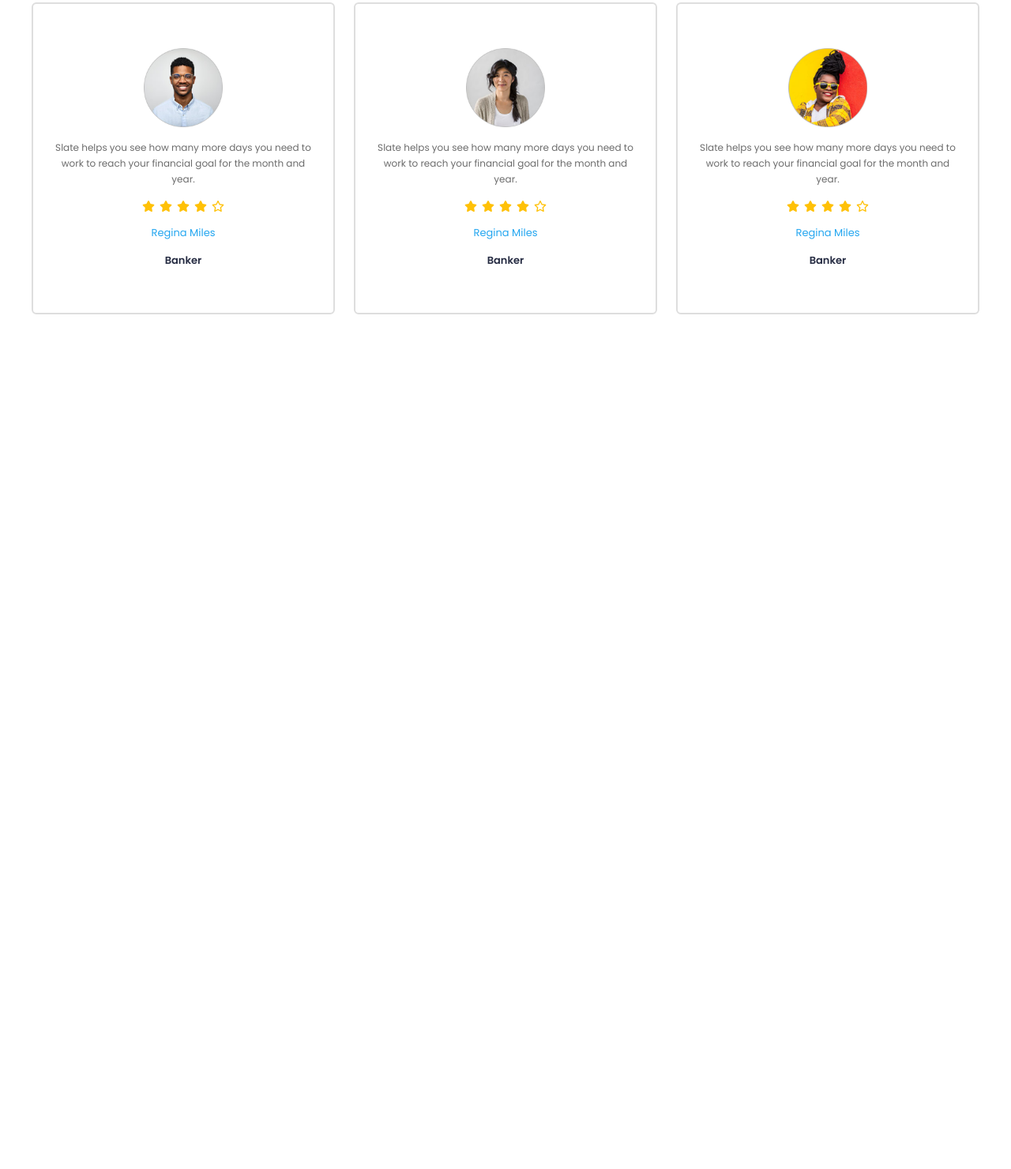
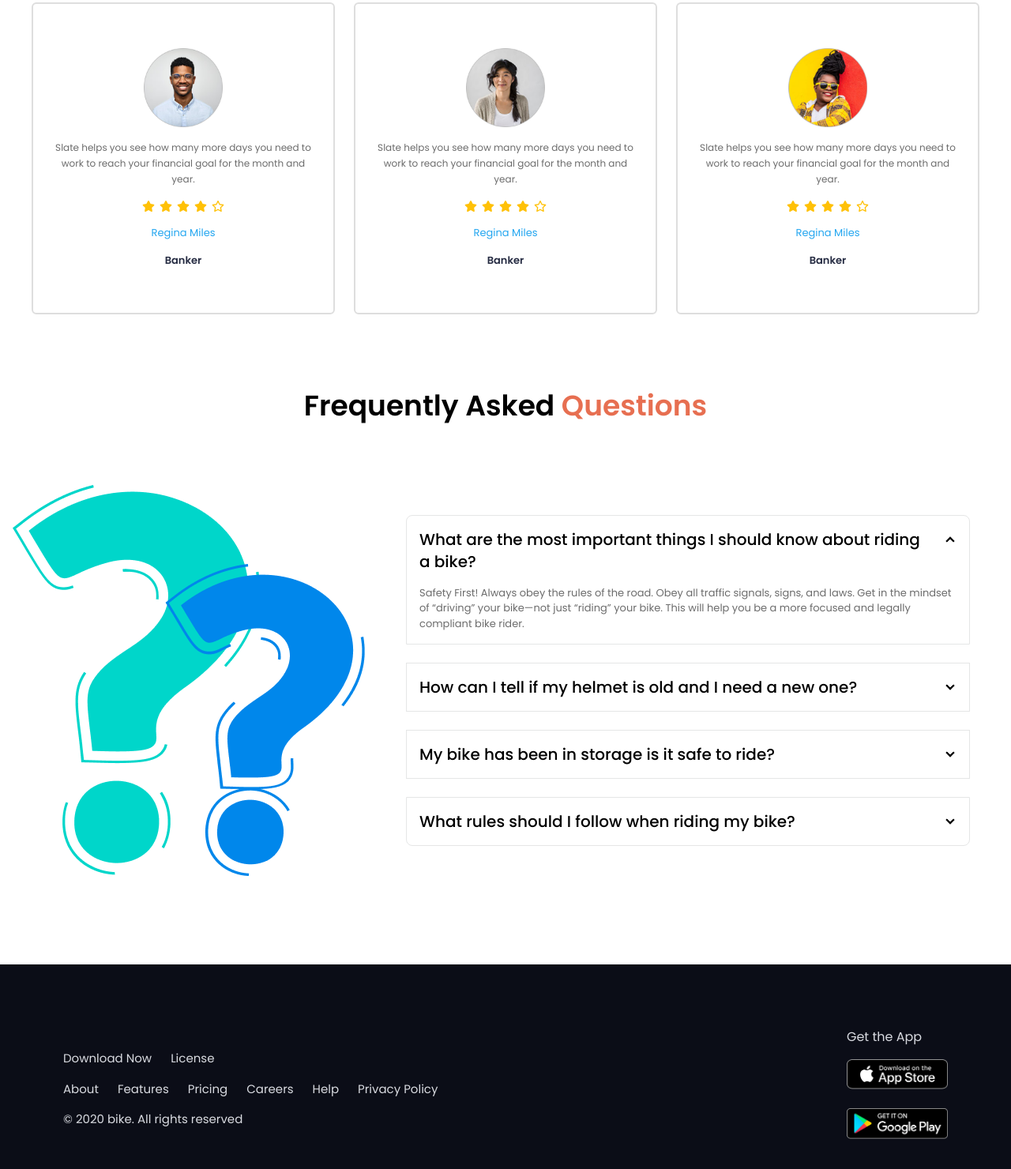
Before and after one commit to sarfarazakram576/Bike-Zone, a plain HTML site: page index.html in a window 1280 px wide. Shown: the part 2019-3499 px from the top of the page at 79% size. Before the commit the page ends 2513 px from the top, so only its background shows below. Drawn offline with nearby package versions, Linux system fonts and the light colour scheme.

Commit message:
complete bike zone

```diff
--- a/index.html
+++ b/index.html
@@ -104,7 +104,7 @@
 
 
           </div>
-          <div class="lg:flex-1">
+          <div class="lg:flex-1 mt-10 lg:mt-0">
 
             <img src="images/slider/bike1.png" class="w-full" />
 
@@ -130,7 +130,7 @@
 
 
           </div>
-          <div class="lg:flex-1">
+          <div class="lg:flex-1 mt-10 lg:mt-0">
 
             <img src="images/slider/bike2.png" class="w-full" />
 
@@ -156,7 +156,7 @@
 
 
           </div>
-          <div class="lg:flex-1">
+          <div class="lg:flex-1 mt-10 lg:mt-0">
 
             <img src="images/slider/bike3.png" class="w-full" />
 
@@ -168,6 +168,7 @@
           <a href="#slide4" class="btn btn-circle">❯</a>
         </div>
       </div>
+
       <div id="slide4" class="carousel-item relative w-full ">
 
         <div class="flex flex-col lg:flex-row w-full justify-between items-center p-20 lg:p-24">
@@ -182,7 +183,7 @@
 
 
           </div>
-          <div class="lg:flex-1">
+          <div class="lg:flex-1 mt-10 lg:mt-0">
 
             <img src="images/slider/bike4.png" class="w-full" />
 
@@ -358,14 +359,91 @@
 
     </div>
 
+    <div class="my-24">
+      <h1 class="text-4xl text-black font-semibold text-center my-16">Frequently Asked <span
+          class="text-bike-primary">Questions
+        </span>
+      </h1>
+
+      <div class="hero ">
+        <div class="hero-content flex-col lg:flex-row ">
+          <img src="images/others/faq.png" class="w-[100%] lg:w-[40%]">
+          <div class="join join-vertical w-full px-9 gap-6">
+            <div class="collapse collapse-arrow join-item border-base-300 border ">
+              <input type="radio" name="my-accordion-4" checked="checked" />
+              <div class="collapse-title text-xl font-medium ">What are the most important things I should
+                know about riding a bike?</div>
+              <div class="collapse-content">
+                <p class="text-[#6C6C6C] text-[13px]">Safety First! Always obey the rules of the road. Obey all traffic
+                  signals, signs, and laws. Get in the mindset of “driving” your bike—not just “riding” your bike. This
+                  will help you be a more focused and legally compliant bike rider. </p>
+              </div>
+            </div>
+            <div class="collapse collapse-arrow join-item border-base-300 border ">
+              <input type="radio" name="my-accordion-4" />
+              <div class="collapse-title text-xl font-medium">How can I tell if my helmet is old and I need a
+                new one?</div>
+              <div class="collapse-content">
+                <p class="text-[#6C6C6C] text-[13px]">Lorem ipsum dolor sit, amet consectetur adipisicing elit. Omnis
+                  perspiciatis laboriosam illum facilis ratione quos ipsum numquam facere? Iure, eaque.</p>
+              </div>
+            </div>
+            <div class="collapse collapse-arrow join-item border-base-300 border">
+              <input type="radio" name="my-accordion-4" />
+              <div class="collapse-title text-xl font-medium">My bike has been in storage is it safe to ride?</div>
+              <div class="collapse-content">
+                <p class="text-[#6C6C6C] text-[13px]">Lorem ipsum dolor sit, amet consectetur adipisicing elit. Eos
+                  voluptatum suscipit quaerat, eveniet consectetur eligendi at hic vero deleniti optio.</p>
+              </div>
+            </div>
+            <div class="collapse collapse-arrow join-item border-base-300 border">
+              <input type="radio" name="my-accordion-4" />
+              <div class="collapse-title text-xl font-medium">What rules should I follow when riding my bike?</div>
+              <div class="collapse-content">
+                <p class="text-[#6C6C6C] text-[13px]">Lorem ipsum dolor sit amet consectetur adipisicing elit. Id earum
+                  a, provident rerum hic eaque. Exercitationem soluta aspernatur magni pariatur?</p>
+              </div>
+            </div>
+          </div>
+        </div>
+      </div>
+    </div>
   </main>
 
 
   <!-- footer section  -->
-  <footer>
+  <footer class="p-8 lg:p-20 text-[#D9DBE1] bg-[#0B0D17] flex flex-col lg:flex-row justify-start lg:justify-between lg:items-center">
+    <div class="text-[15px]">
+      <div class="flex gap-6 my-4 flex-wrap">
+        <a href="">Download Now</a>
+        <a href="">License</a>
+      </div>
+      <div class="flex  flex-wrap gap-6 my-12 lg:my-4">
+        <a href="">About</a>
+        <a href="">Features</a>
+        <a href="">Pricing</a>
+        <a href="">Careers</a>
+        <a href="">Help</a>
+        <a href="">Privacy Policy</a>
+      </div>
+      <p >
+        © 2020 bike. All rights reserved
+      </p>
+    </div>
+  <div class="mt-20 lg:mt-0">
+      <h6 class="text-[#D9DBE1] mb-4">Get the App</h6>
+      <div class=" gap-4">
+        <a>
+          <img src="images/others/ios.png" alt="" class="w-32">
+        </a><br>
+        <a>
+          <img src="images/others/android.png" alt="" class="w-32">
 
+        </a>
+
+      </div>
+    </div>
   </footer>
-
 
 </body>
 
```
